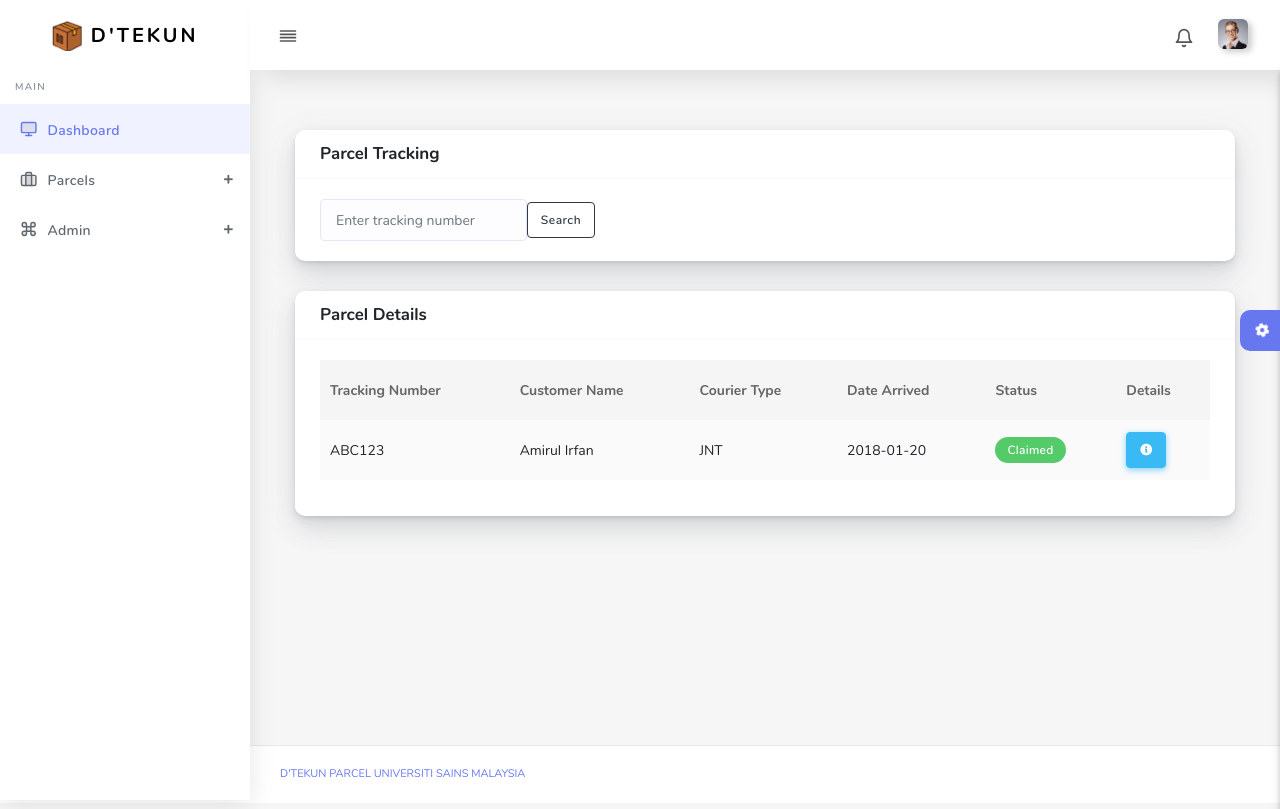
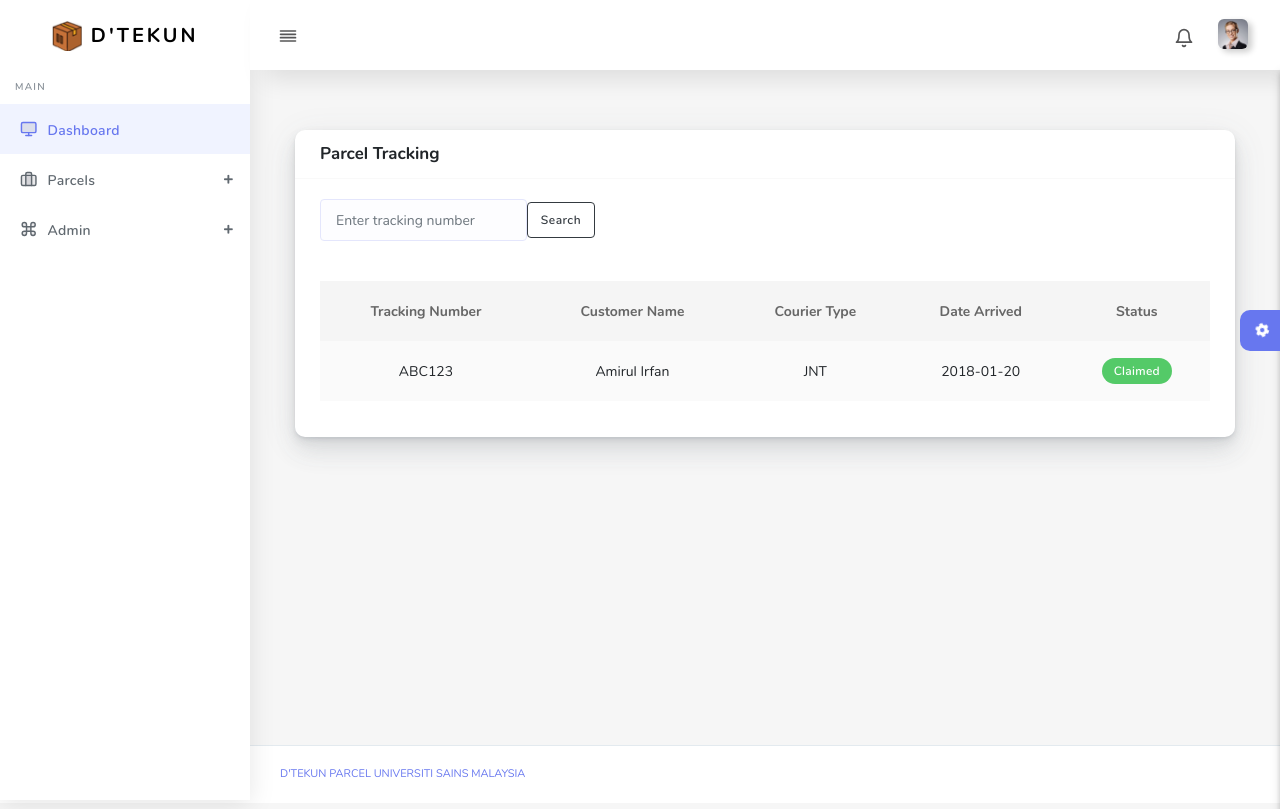
Before and after one commit to aimanrozali/dtekun-parcel, a CodeIgniter app: page /dtekun-parcel/Parcel/trackParcel in a window 1280 px wide. Run offline with CodeIgniter, Linux system fonts and the light colour scheme.

Commit message:
update ui track-parcel Changes to be committed: modified:   application/views/track-parcel.php

```diff
--- a/application/views/track-parcel.php
+++ b/application/views/track-parcel.php
@@ -11,41 +11,32 @@
                       </form>
                     </nav>
                   </div>
-                </div>
 
-                <div class="card">
-                  <div class="card-header">
-                    <h4>Parcel Details</h4>
-                  </div>
                 <div class="card-body">
                         <div class="table-responsive">
                           <table class="table table-striped" id="table-1">
                             <thead>
                               <tr>
-                                <th>Tracking Number</th>
-                                <th>Customer Name</th>
-                                <th>Courier Type</th>
-                                <th>Date Arrived</th>
-                                <th>Status</th>
-                                <th>Details</th>
-                              </tr>
+                                <th class="text-center"> Tracking Number </th>
+                                <th class="text-center"> Customer Name</th>
+                                <th class="text-center"> Courier Type</th>
+                                <th class="text-center"> Date Arrived</th>
+                                <th class="text-center"> Status</th>
+                            </tr>
                             </thead>
                             <tbody>
                               <tr>
 
-                                <td>ABC123</td>
-                                <td>
+                              <td class="text-center"> ABC123</td>
+                              <td class="text-center">
                                   Amirul Irfan
                                 </td>
-                                <td>
+                                <td class="text-center">
                                   JNT
                                 </td>
-                                <td>2018-01-20</td>
-                                <td>
+                                <td class="text-center">2018-01-20</td>
+                                <td class="text-center">
                                   <div class="badge badge-success badge-shadow">Claimed</div>
-                                </td>
-                                <td>
-                                <a href="#" class="btn btn-icon btn-info"><i class="fas fa-info-circle"></i></a>
                                 </td>
 
                               </tr>
```
